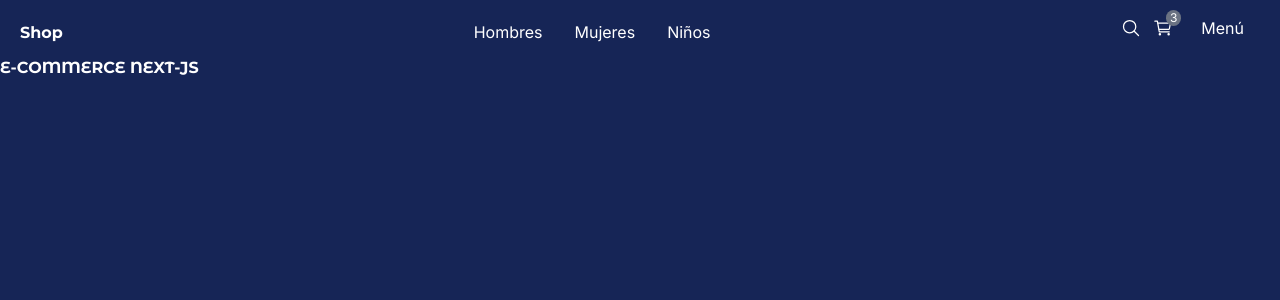
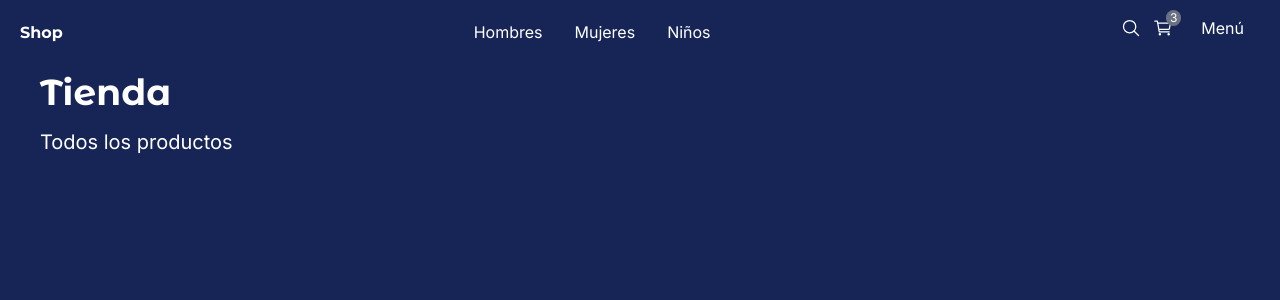
Before and after one commit to Diego2Drm/e-commerce, a Next.js app: page / in a window 1280 px wide. Shown: the top 300 px of the page. Built offline with nearby package versions, Linux system fonts and the light colour scheme.

Commit message:
feat: componente | Title

```diff
--- a/app/(shop)/layout.tsx
+++ b/app/(shop)/layout.tsx
@@ -8,7 +8,9 @@
   return (
     <main className="min-h-screen bg-blue-950 text-white">
       <NavBar />
+      <div className="px-0 sm:px-10">
       {children}
+      </div>
     </main>
   );
 }
--- a/app/(shop)/page.tsx
+++ b/app/(shop)/page.tsx
@@ -1,11 +1,13 @@
-import { titleFont } from "../ui/fonts";
-
+import { Title } from "@/app/components";
 
 
 export default function Home() {
   return (
-    <div>
-      <h1 className={`${titleFont.className} font-bold`}>E-COMMERCE NEXT-JS</h1>
-    </div>
+    <>
+      <Title
+        title="Tienda"
+        subtitle="Todos los productos"
+      />
+    </>
   );
 }
--- a/app/components/index.ts
+++ b/app/components/index.ts
@@ -1,3 +1,3 @@
-
 export * from './ui/navbar/NavBar'
 export * from './ui/not-found/PageNotFound'
+export * from './ui/title/Title'
--- /dev/null
+++ b/app/components/ui/title/Title.tsx
@@ -0,0 +1,23 @@
+import { titleFont } from "@/app/ui/fonts"
+
+interface Props {
+  title: string
+  subtitle?: string
+  className?: string
+}
+
+export const Title = ({ title, subtitle, className }: Props) => {
+  return (
+    <div className={`Mt-3 ${className}`}>
+      <h1 className={`${titleFont.className} antialiased text-4xl font-semibold my-4`}>
+        {title}
+      </h1>
+
+      {
+        subtitle && (
+          <h3 className="text-xl mb-10">{subtitle}</h3>
+        )
+      }
+    </div>
+  )
+}
```
